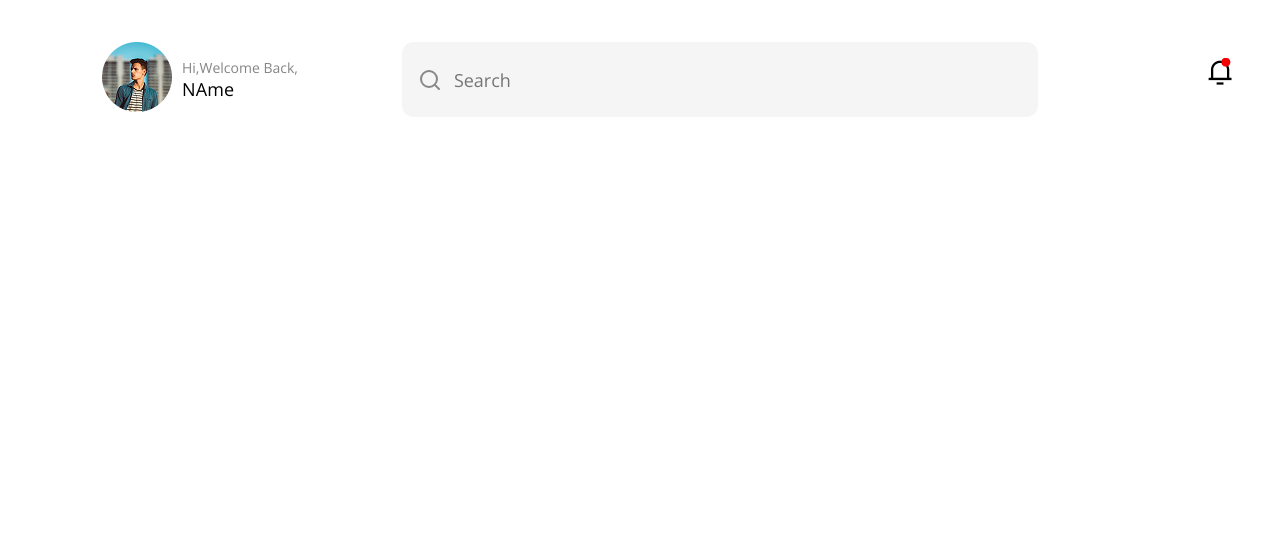
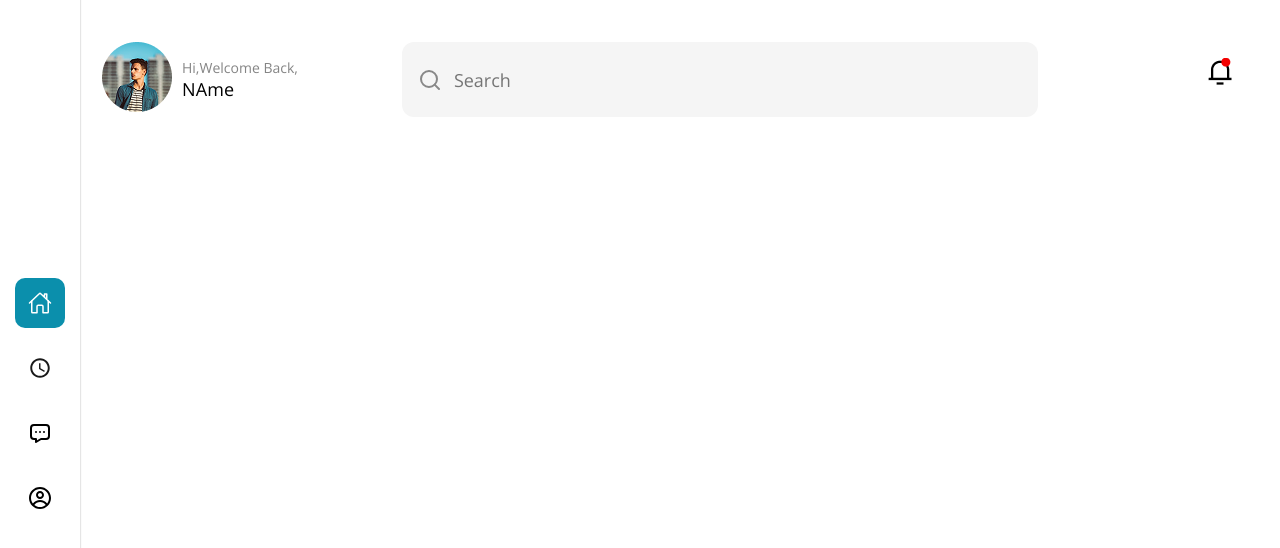
Before and after one commit to userdvk/tada-dance, a React (Vite) app: page /dashboard in a window 1280 px wide. Shown: the top 548 px of the page. Built offline with nearby package versions, Linux system fonts and the light colour scheme; a web font is replaced by a local one.

Commit message:
fix left menu

```diff
--- a/src/components/features/LeftMenu/LeftMenu.jsx
+++ b/src/components/features/LeftMenu/LeftMenu.jsx
@@ -6,7 +6,7 @@ import { TbMessageDots } from "react-icons/tb";
 
 import { NavLink } from "react-router-dom";
 
-export function LeftMenu() {
+export default function LeftMenu() {
   const navItem = [
     { path: "/dashboard", icon: <IoHomeOutline size={24} /> },
     { path: "/Appointment", icon: <IoMdTime size={24} /> },
--- a/src/components/layout/MainLayout/MainLayout.jsx
+++ b/src/components/layout/MainLayout/MainLayout.jsx
@@ -1,5 +1,6 @@
 import { Outlet } from "react-router-dom";
 import MainContainer from "../MainContainer/MainContainer";
+import LeftMenu from "../../features/LeftMenu/leftMenu";
 
 export default function MainLayout() {
   return (
@@ -7,6 +8,7 @@ export default function MainLayout() {
       <div className="app-container">
         <MainContainer>
           <Outlet />
+          <LeftMenu />
         </MainContainer>
       </div>
     </div>
```
